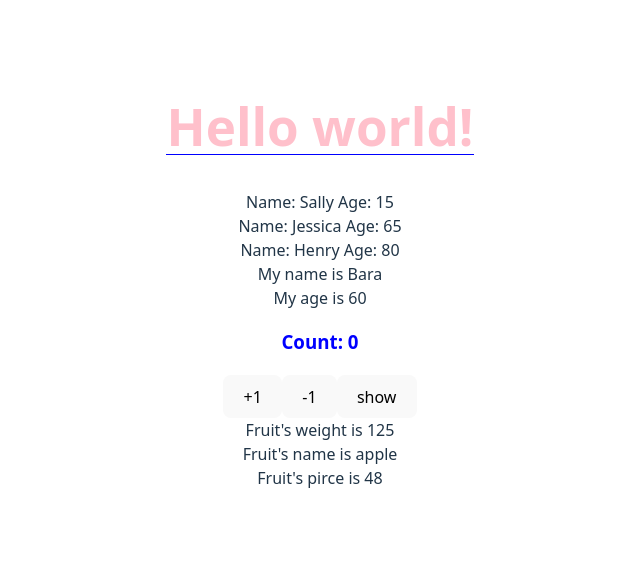
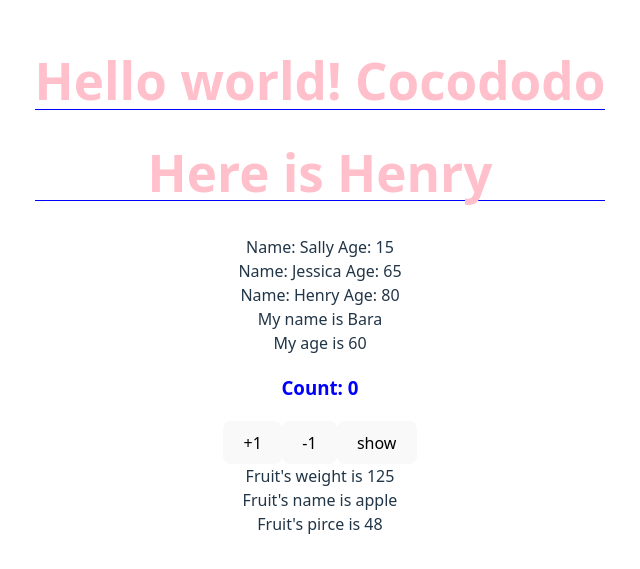
Before and after one commit to bara11211121/react-course, a React (Vite) app: page / in a window 1280 px wide. Shown: the part 123-692 px from the top of the page, without its empty margins (320-960 px from the left). Built offline with nearby package versions, Linux system fonts and the light colour scheme.

Commit message:
update greeting messages in App component

```diff
--- a/src/App.tsx
+++ b/src/App.tsx
@@ -17,7 +17,8 @@ function App() {
 
   return (
     <div>
-      <h1 className="title">Hello world!</h1>
+      <h1 className="title">Hello world! Cocododo</h1>
+      <h1 className="title">Here is Henry</h1>
       {classmates.map((item) => (
         <div>
           <span>Name: {item.name} </span>
```
